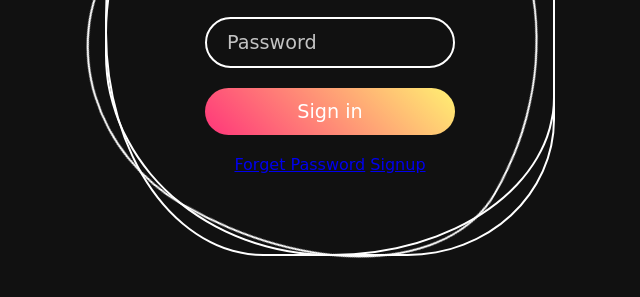
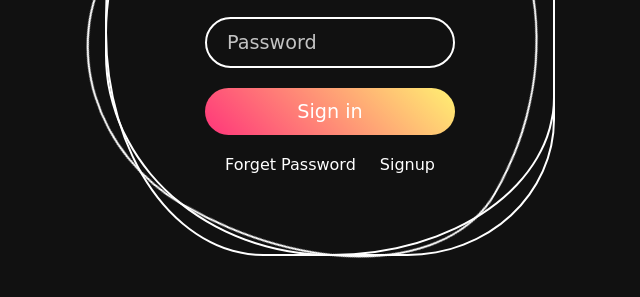
Before and after one commit to amegh-ts/Rings, a plain HTML site: page index.html in a window 1280 px wide. Shown: the part 369-666 px from the top of the page, without its empty margins (310-950 px from the left). Drawn offline with Linux system fonts and the light colour scheme.

Commit message:
Update index.css

```diff
--- a/index.css
+++ b/index.css
@@ -116,3 +116,17 @@ body {
 .login .inputBx input::placeholder {
     color: rgba(255, 255, 255, 0.75);
 }
+
+.login .links {
+    position: relative;
+    width: 100%;
+    display: flex;
+    align-items: center;
+    justify-content: space-between;
+    padding: 0 20px;
+}
+
+.login .links a {
+    color: #fff;
+    text-decoration: none;
+}
```
